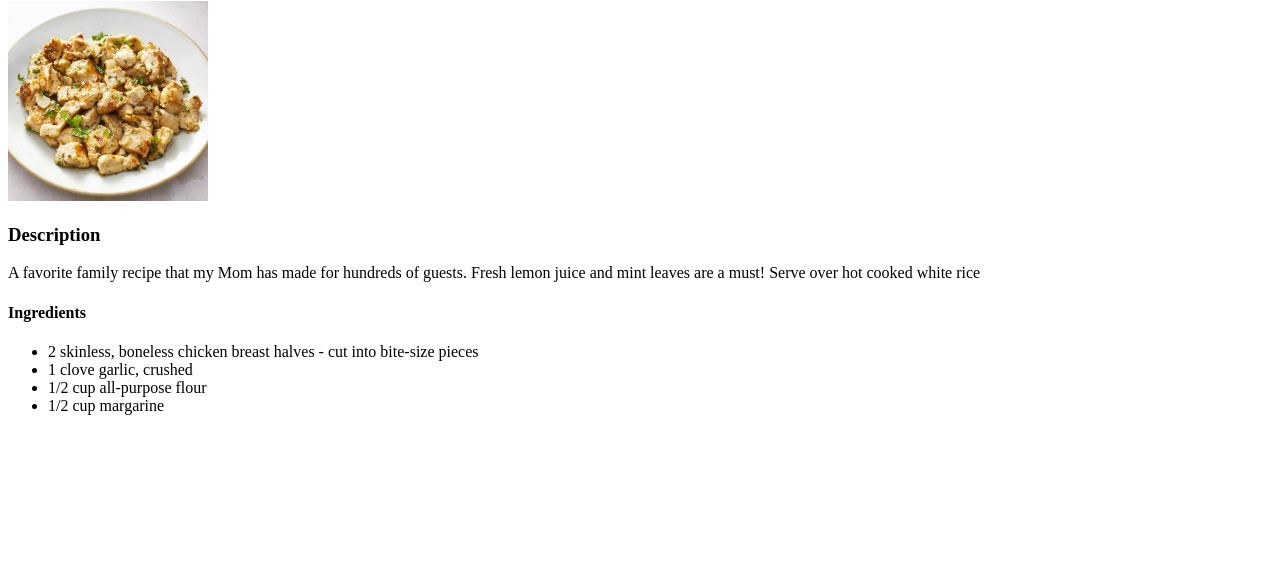
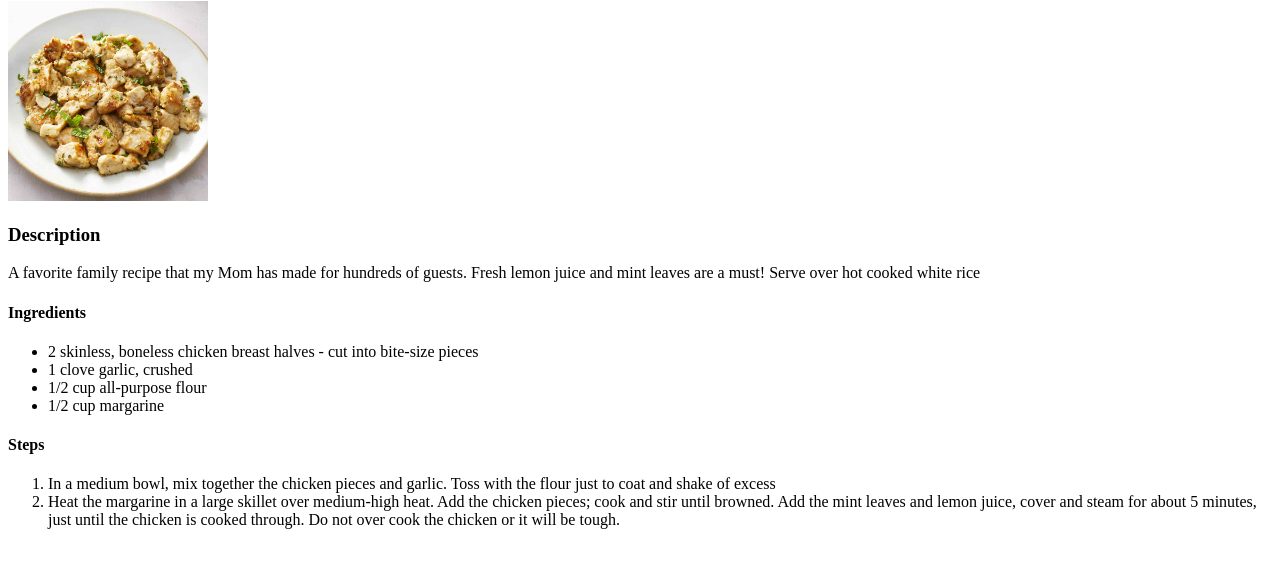
Before and after one commit to AcePeQ/odin-recipes, a plain HTML site: page recipes/mint-chicken.html in a window 1280 px wide. Shown: the part 79-646 px from the top of the page. Drawn offline with Linux system fonts and the light colour scheme.

Commit message:
Add steps list to mint-chicken.html

```diff
--- a/recipes/mint-chicken.html
+++ b/recipes/mint-chicken.html
@@ -25,5 +25,19 @@
       <li>1/2 cup all-purpose flour</li>
       <li>1/2 cup margarine</li>
     </ul>
+
+    <h4>Steps</h4>
+    <ol>
+      <li>
+        In a medium bowl, mix together the chicken pieces and garlic. Toss with
+        the flour just to coat and shake of excess
+      </li>
+      <li>
+        Heat the margarine in a large skillet over medium-high heat. Add the
+        chicken pieces; cook and stir until browned. Add the mint leaves and
+        lemon juice, cover and steam for about 5 minutes, just until the chicken
+        is cooked through. Do not over cook the chicken or it will be tough.
+      </li>
+    </ol>
   </body>
 </html>
```
